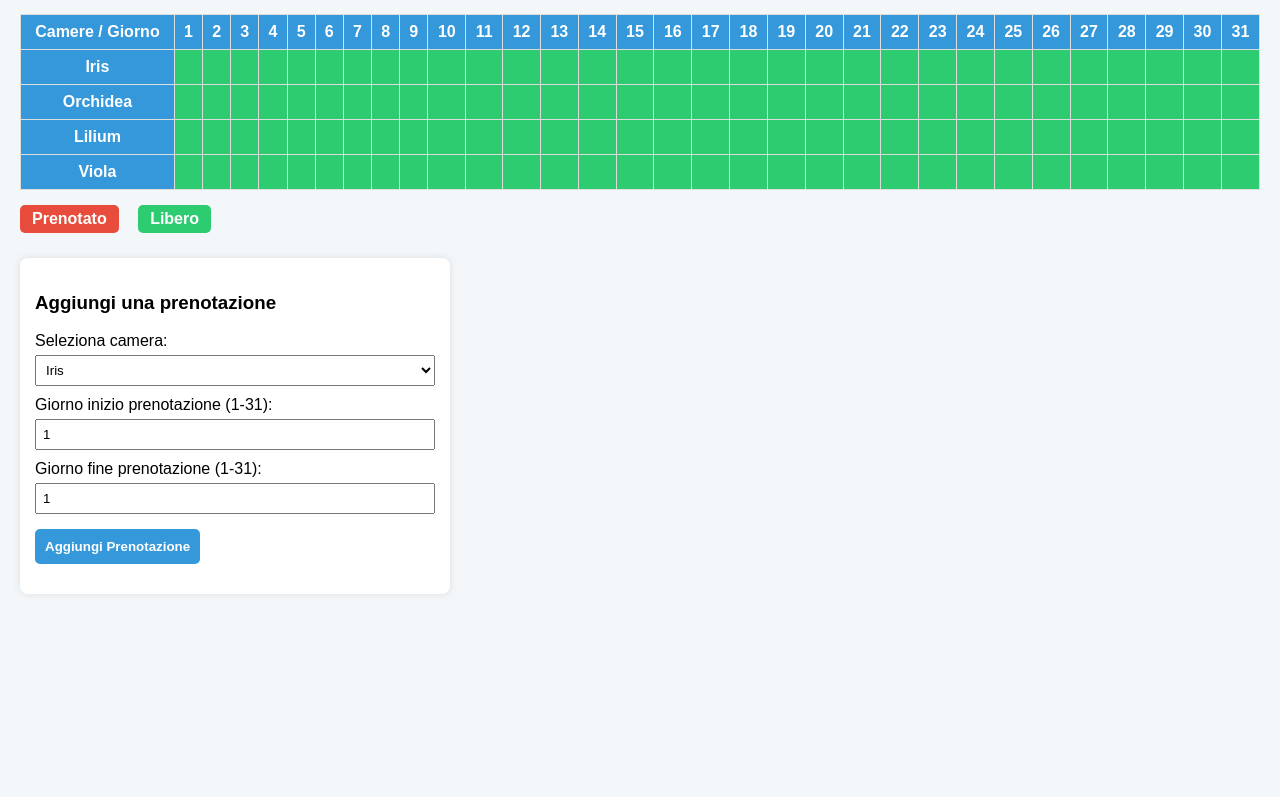
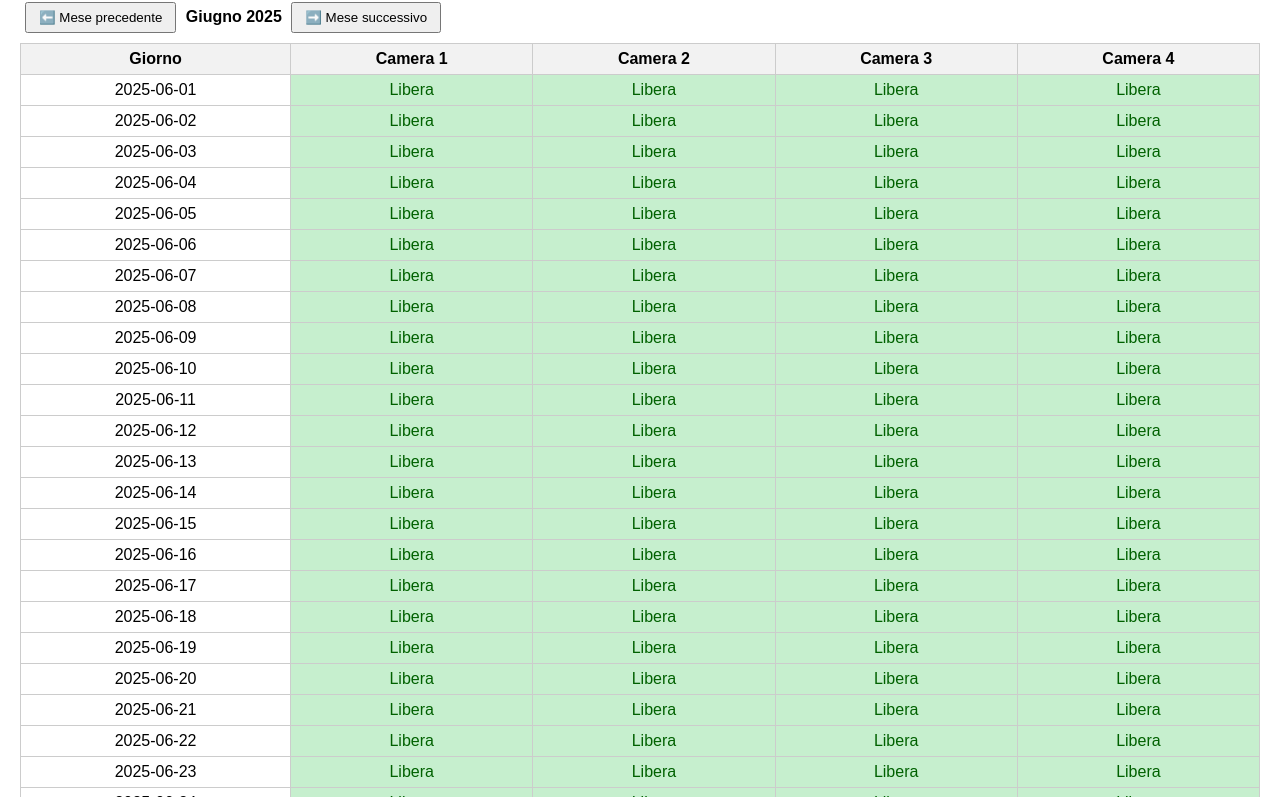
Before and after one commit to roll3213/BnB-sito, a plain HTML site: page index.html in a window 1280 px wide. Shown: the part 66-863 px from the top of the page. Before the commit the page ends 800 px from the top, so only its background shows below. Drawn offline with Linux system fonts and the light colour scheme.

Commit message:
Update index.html

```diff
--- a/index.html
+++ b/index.html
@@ -2,207 +2,118 @@
 <html lang="it">
 <head>
   <meta charset="UTF-8" />
-<meta name="viewport" content="width=device-width, initial-scale=1" />
-<title>BnB Iris - Organizzazione Prenotazioni</title>
+  <title>Gestione Prenotazioni B&B</title>
   <style>
-  body {
-    font-family: Arial, sans-serif;
-    margin: 20px;
-    background: #f4f7f9;
-  }
-  h1 {
-    color: #2c3e50;
-  }
-  table {
-    border-collapse: collapse;
-    width: 100%;
-    margin-top: 20px;
-  }
-  th, td {
-    border: 1px solid #ddd;
-    text-align: center;
-    padding: 8px;
-  }
-  th {
-    background-color: #3498db;
-    color: white;
-    position: sticky;
-    top: 0;
-    z-index: 1;
-  }
-  td.booked {
-    background-color: #e74c3c;
-    color: white;
-    cursor: pointer;
-  }
-  td.free {
-    background-color: #2ecc71;
-    color: white;
-    cursor: pointer;
-  }
-  #legend {
-    margin-top: 15px;
-  }
-  #legend span {
-    display: inline-block;
-    padding: 5px 12px;
-    margin-right: 15px;
-    border-radius: 5px;
-    color: white;
-    font-weight: bold;
-  }
-  #legend .booked {
-    background-color: #e74c3c;
-  }
-  #legend .free {
-    background-color: #2ecc71;
-  }
-  #addBookingForm {
-    margin-top: 25px;
-    background: white;
-    padding: 15px;
-    border-radius: 8px;
-    box-shadow: 0 0 8px rgba(0,0,0,0.1);
-    max-width: 400px;
-  }
-  #addBookingForm label {
-    display: block;
-    margin-top: 10px;
-  }
-  #addBookingForm select, #addBookingForm input {
-    width: 100%;
-    padding: 6px;
-    margin-top: 5px;
-    box-sizing: border-box;
-  }
-  #addBookingForm button {
-    margin-top: 15px;
-    padding: 10px;
-    background-color: #3498db;
-    border: none;
-    color: white;
-    font-weight: bold;
-    border-radius: 5px;
-    cursor: pointer;
-  }
-  #addBookingForm button:hover {
-    background-color: #2980b9;
-  }
-  #message {
-    margin-top: 15px;
-    font-weight: bold;
-  }
+    body { font-family: Arial, sans-serif; margin: 20px; }
+    table { border-collapse: collapse; width: 100%; }
+    th, td { border: 1px solid #ccc; padding: 6px; text-align: center; }
+    th { background-color: #f2f2f2; }
+    .occupied { background-color: #f28c8c; color: white; }
+    .free { background-color: #c6efce; color: #006100; }
+    #controls { margin-bottom: 10px; }
+    button { padding: 6px 12px; margin: 0 5px; cursor: pointer; }
   </style>
 </head>
 <body>
 
-<h1>BnB Iris - Organizzazione Prenotazioni</h1>
+  <h2>Calendario Prenotazioni - B&B</h2>
 
-<table id="bookingTable">
+  <div id="controls">
+    <button onclick="changeMonth(-1)">⬅️ Mese precedente</button>
+    <strong id="month-label"></strong>
+    <button onclick="changeMonth(1)">➡️ Mese successivo</button>
+  </div>
+
+  <table>
     <thead>
       <tr>
-      <th>Camere / Giorno</th>
-      <!-- Giorni da 1 a 31 -->
-      <script>
-        for(let d=1; d<=31; d++){
-          document.write(`<th>${d}</th>`);
-        }
-      </script>
+        <th>Giorno</th>
+        <th>Camera 1</th>
+        <th>Camera 2</th>
+        <th>Camera 3</th>
+        <th>Camera 4</th>
       </tr>
     </thead>
-  <tbody>
-    <tr><th>Iris</th></tr>
-    <tr><th>Orchidea</th></tr>
-    <tr><th>Lilium</th></tr>
-    <tr><th>Viola</th></tr>
-  </tbody>
+    <tbody id="calendar-body"></tbody>
   </table>
 
-<div id="legend">
-  <span class="booked">Prenotato</span>
-  <span class="free">Libero</span>
-</div>
+  <script>
+    // Prenotazioni esempio (puoi modificarle)
+    const bookings = [
+      { room: 1, guest: "Mario Rossi", from: "2025-07-01", to: "2025-07-04" },
+      { room: 2, guest: "Laura Bianchi", from: "2025-07-03", to: "2025-07-07" },
+      { room: 3, guest: "Gianni Verdi", from: "2025-07-10", to: "2025-07-15" },
+      { room: 4, guest: "Anna Neri", from: "2025-08-02", to: "2025-08-06" }
+    ];
 
-<div id="addBookingForm">
-  <h3>Aggiungi una prenotazione</h3>
-  <label for="roomSelect">Seleziona camera:</label>
-  <select id="roomSelect">
-    <option value="0">Iris</option>
-    <option value="1">Orchidea</option>
-    <option value="2">Lilium</option>
-    <option value="3">Viola</option>
-  </select>
+    let currentMonth = new Date().getMonth(); // 0-11
+    let currentYear = new Date().getFullYear();
 
-  <label for="startDay">Giorno inizio prenotazione (1-31):</label>
-  <input type="number" id="startDay" min="1" max="31" value="1" />
+    const calendarBody = document.getElementById("calendar-body");
+    const monthLabel = document.getElementById("month-label");
 
-  <label for="endDay">Giorno fine prenotazione (1-31):</label>
-  <input type="number" id="endDay" min="1" max="31" value="1" />
+    const monthNames = [
+      "Gennaio", "Febbraio", "Marzo", "Aprile", "Maggio", "Giugno",
+      "Luglio", "Agosto", "Settembre", "Ottobre", "Novembre", "Dicembre"
+    ];
 
-  <button onclick="addBooking()">Aggiungi Prenotazione</button>
+    function createCalendar() {
+      calendarBody.innerHTML = "";
 
-  <div id="message"></div>
-</div>
+      const daysInMonth = new Date(currentYear, currentMonth + 1, 0).getDate();
 
-<script>
-  const rooms = ["Iris", "Orchidea", "Lilium", "Viola"];
-  const daysInMonth = 31;
+      monthLabel.textContent = `${monthNames[currentMonth]} ${currentYear}`;
 
-  // Genera le righe della tabella per ogni camera e giorni
-  const tbody = document.querySelector("#bookingTable tbody");
-  tbody.innerHTML = ""; // pulisco righe precedenti
+      for (let day = 1; day <= daysInMonth; day++) {
+        const date = new Date(currentYear, currentMonth, day);
+        const dateStr = date.toISOString().split('T')[0];
 
-  for(let r=0; r<rooms.length; r++){
-    const tr = document.createElement("tr");
-    const th = document.createElement("th");
-    th.textContent = rooms[r];
-    tr.appendChild(th);
+        const row = document.createElement("tr");
 
-    for(let d=1; d<=daysInMonth; d++){
-      const td = document.createElement("td");
-      td.classList.add("free");
-      td.dataset.room = r;
-      td.dataset.day = d;
-      td.title = "Libero";
-      tr.appendChild(td);
-    }
-    tbody.appendChild(tr);
+        const dayCell = document.createElement("td");
+        dayCell.textContent = dateStr;
+        row.appendChild(dayCell);
+
+        for (let room = 1; room <= 4; room++) {
+          const cell = document.createElement("td");
+
+          // Cerca prenotazione per questa camera e giorno (inclusivo check-in, esclusivo check-out)
+          const booking = bookings.find(b =>
+            b.room === room &&
+            dateStr >= b.from &&
+            dateStr < b.to
+          );
+
+          if (booking) {
+            cell.className = "occupied";
+            cell.textContent = booking.guest;
+          } else {
+            cell.className = "free";
+            cell.textContent = "Libera";
           }
 
-  function addBooking(){
-    const roomIndex = parseInt(document.getElementById("roomSelect").value);
-    let start = parseInt(document.getElementById("startDay").value);
-    let end = parseInt(document.getElementById("endDay").value);
-    const messageDiv = document.getElementById("message");
-    messageDiv.textContent = "";
-
-    if(isNaN(start) || isNaN(end) || start < 1 || end > daysInMonth || start > end){
-      messageDiv.style.color = "red";
-      messageDiv.textContent = "Inserisci giorni validi (1-31) e inizio <= fine.";
-      return;
+          row.appendChild(cell);
         }
 
-    // Controlla se le celle sono libere
-    for(let d = start; d <= end; d++){
-      const cell = document.querySelector(`td[data-room='${roomIndex}'][data-day='${d}']`);
-      if(cell.classList.contains("booked")){
-        messageDiv.style.color = "red";
-        messageDiv.textContent = `Errore: Giorno ${d} per la camera è già prenotato.`;
-        return;
+        calendarBody.appendChild(row);
       }
     }
 
-    // Segna prenotazione
-    for(let d = start; d <= end; d++){
-      const cell = document.querySelector(`td[data-room='${roomIndex}'][data-day='${d}']`);
-      cell.classList.remove("free");
-      cell.classList.add("booked");
-      cell.title = `Prenotato giorno ${d}`;
+    function changeMonth(delta) {
+      currentMonth += delta;
+      if (currentMonth < 0) {
+        currentMonth = 11;
+        currentYear--;
+      } else if (currentMonth > 11) {
+        currentMonth = 0;
+        currentYear++;
+      }
+      createCalendar();
     }
 
-    messageDiv.style.color = "green";
-    messageDiv.textContent = "Prenotazione aggiunta con successo!";
-  }
+    // Crea il calendario al caricamento della pagina
+    createCalendar();
+
   </script>
 
 </body>
```
Lines whose indentation alone changed are shown as unchanged.
